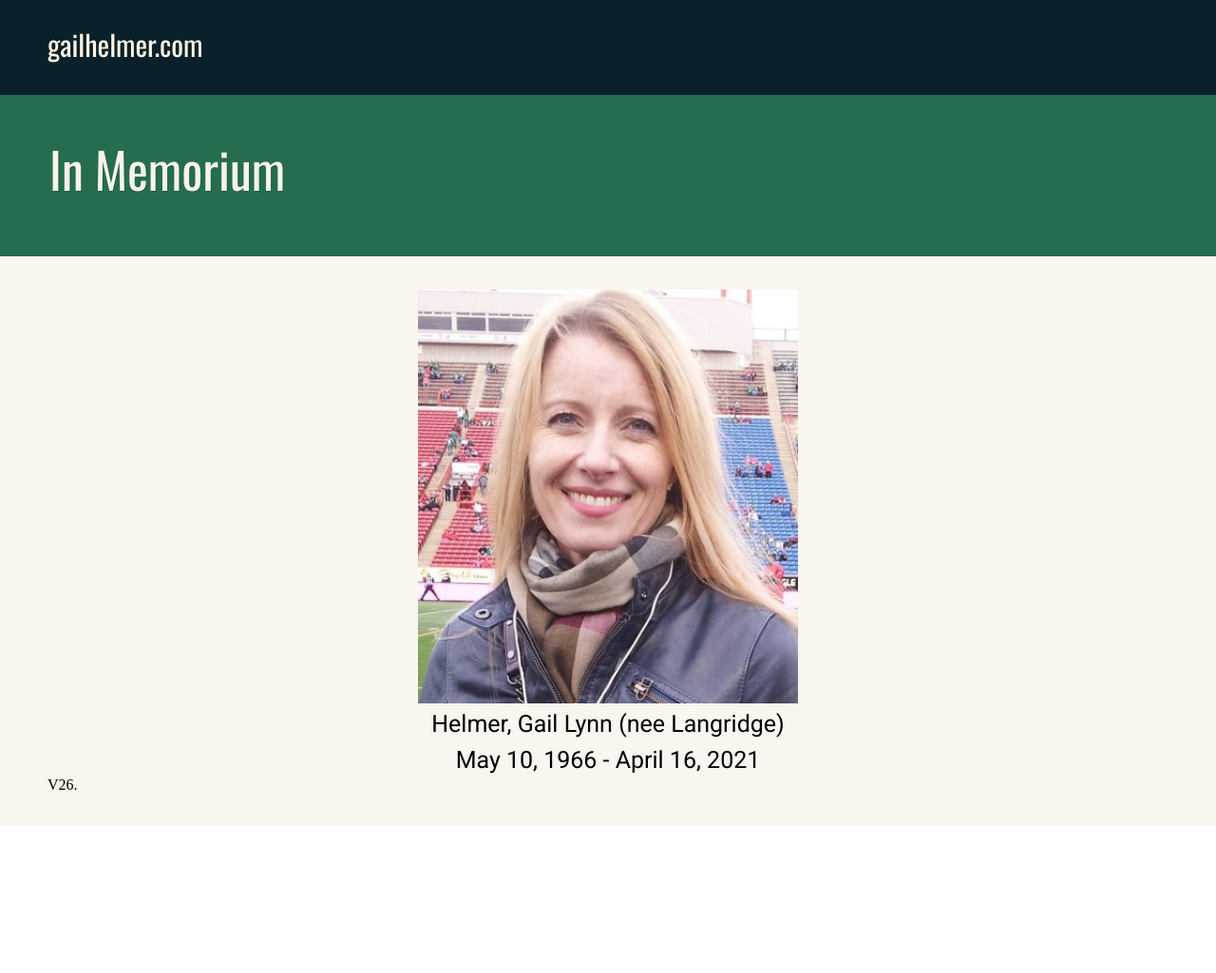
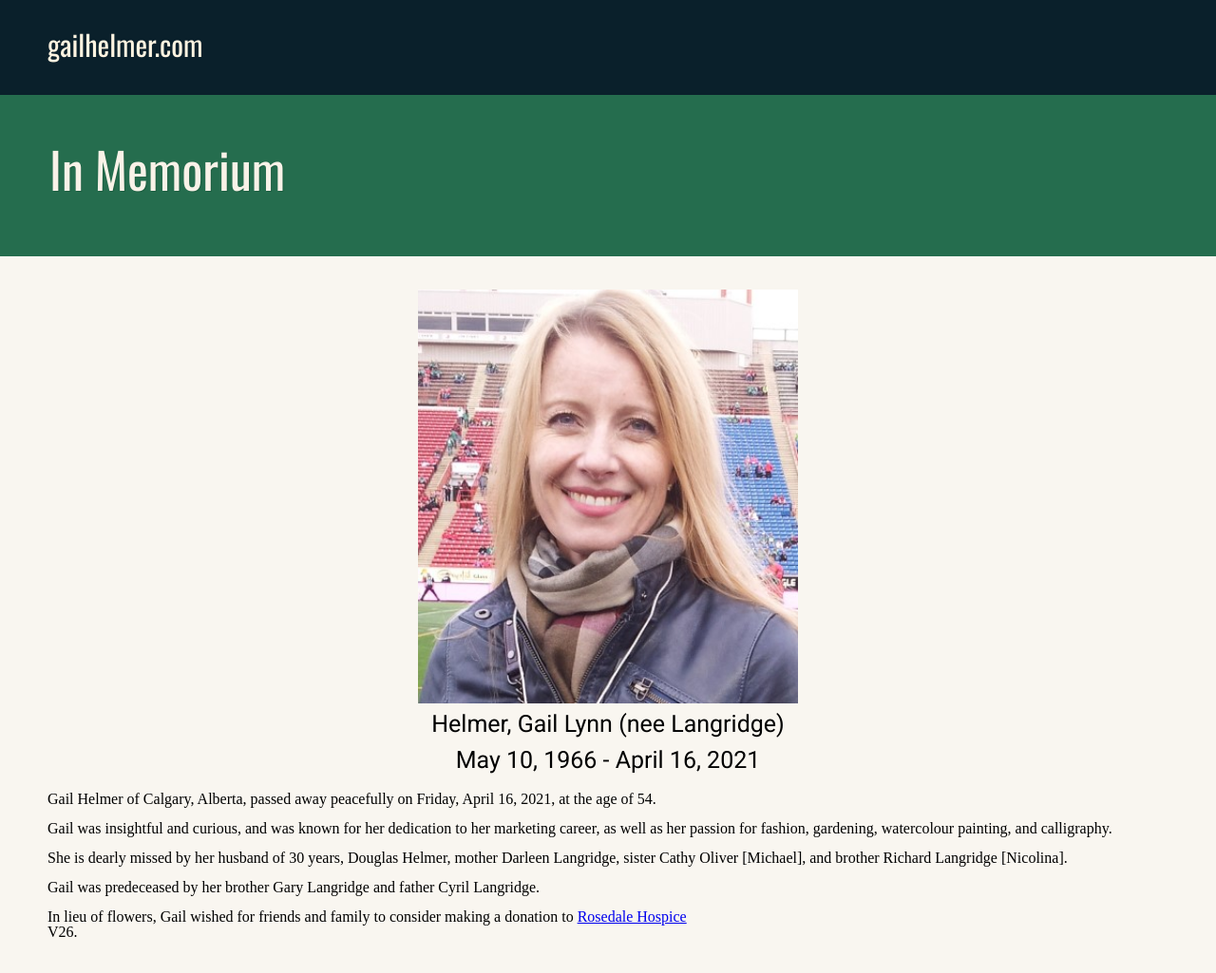
Before and after one commit to dhelmer/website-one, a Jekyll site: the page built from README.md, in a window 1280 px wide. Shown: the whole page at 95% size. Built offline with Jekyll 4.4.1, drawn with Linux system fonts in a browser that asks for light colours; our own code applies the rules of GitHub Pages for plain Markdown files; before the commit the page ends 900 px from its top, so only the background shows below that.

Commit message:
CSS and Text

```diff
--- a/README.md
+++ b/README.md
@@ -4,5 +4,18 @@
 
 <div class="names">Helmer, Gail Lynn (nee Langridge)</div>
 <div class="dates">May 10, 1966 - April 16, 2021</div>
+<div class="obit-text">
+  <p>Gail Helmer of Calgary, Alberta, passed away peacefully on Friday, April 16, 2021, at the age of 54.</p>
+
+  <p>Gail was insightful and curious, and was known for her dedication to her marketing career, as well as her passion for  fashion, gardening, watercolour painting, and calligraphy.</p>
+
+  <p>She is dearly missed by her husband of 30 years, Douglas Helmer, mother Darleen Langridge, sister Cathy Oliver [Michael], and brother Richard Langridge [Nicolina].</p>
+
+  <p>Gail was predeceased by her brother Gary Langridge and father Cyril Langridge.</p>
+
+  <p>In lieu of flowers, Gail wished for friends and family to consider making a donation to <a href="https://www.hospicecalgary.ca/donatenow/" target="_blank">Rosedale Hospice</a></p>
+
+
+</div>
 
 <p>V26.</p>
--- a/assets/css/styles.css
+++ b/assets/css/styles.css
@@ -153,6 +153,9 @@ header a {
   line-height: 1.5;
   text-align: center;
 }
+.page_content .obit-text p {
+  margin-top: 15px;
+}
 
 .page_banner {
   min-height: 170px;
--- a/assets/scss/styles.scss
+++ b/assets/scss/styles.scss
@@ -66,6 +66,12 @@ header {
     line-height: 1.5;
     text-align: center;
   }
+
+  .obit-text {
+    p {
+      margin-top: 15px;
+    }
+  }
 }
 
 .page_banner {
```
Also changed, not shown: 1 other file.
